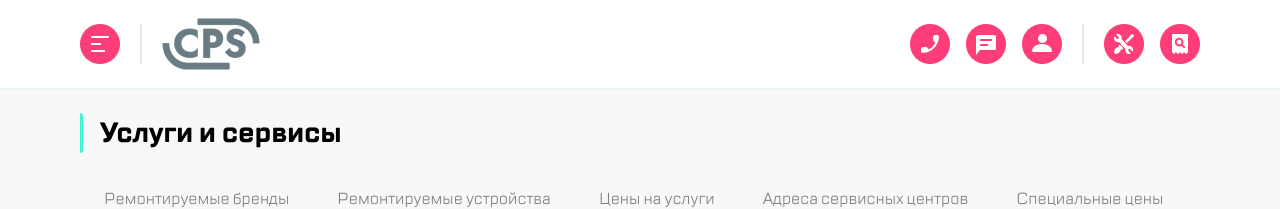
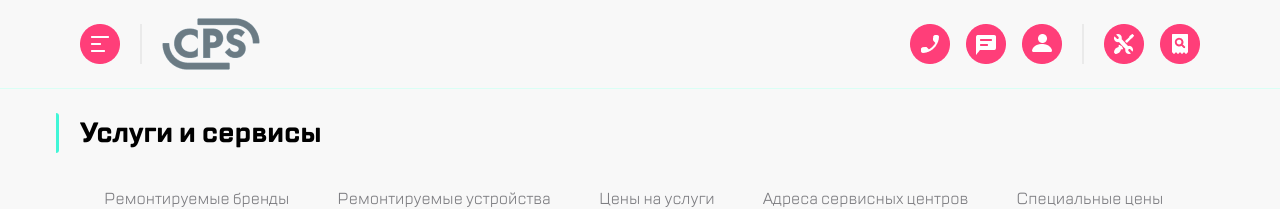
Before and after one commit to gromandre/kata-6Module, a website built with webpack: page src/index.html in a window 1280 px wide. Shown: the top 209 px of the page. Built offline with nearby package versions, Linux system fonts and the light colour scheme.

Commit message:
Добавил цвет боди

```diff
--- a/src/scss/_content.scss
+++ b/src/scss/_content.scss
@@ -1,6 +1,7 @@
 .content {
   max-width: 1440px;
   margin: 0 auto;
+  background-color: #f8f8f8;
   @media (min-width: 1440px) {
     display: flex;
     justify-content: center;
--- a/src/scss/_main.scss
+++ b/src/scss/_main.scss
@@ -16,9 +16,14 @@
 
     &--active {
       position: relative;
-      margin-left: 0;
+      margin-left: -16px;
+      padding-left: 16px;
 
-      padding-left: 20px;
+      @media (min-width: 768px) {
+        margin-left: -24px;
+        padding-left: 24px;
+      }
+
       @media (min-width: 1440px) {
         margin-left: -30px;
         padding-left: 32px;
```
